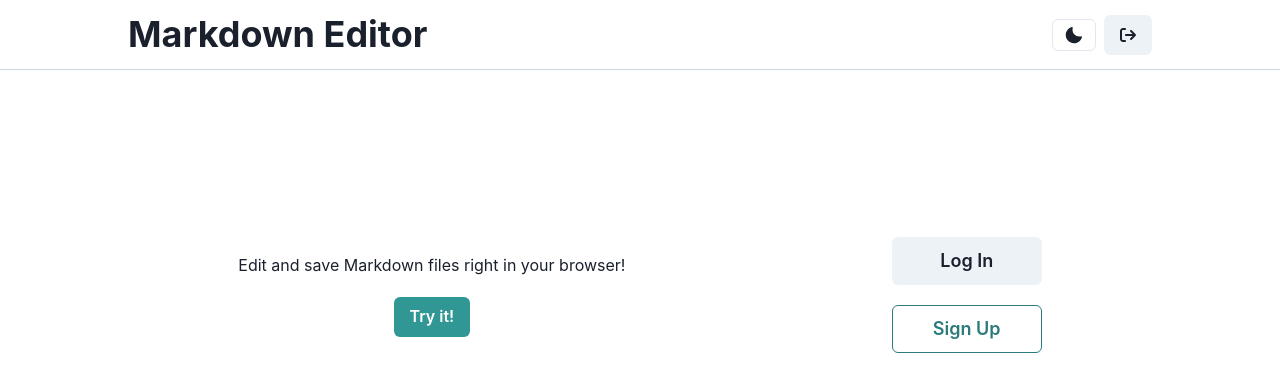
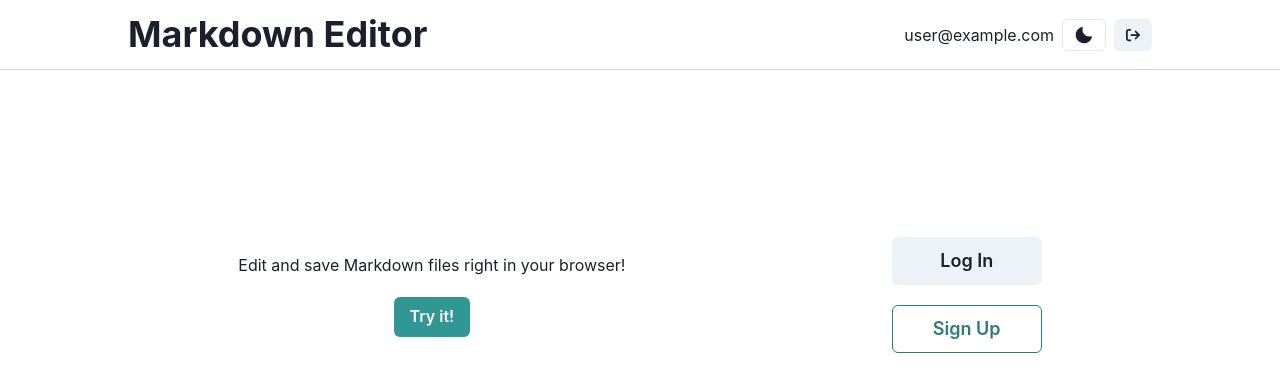
Before and after one commit to nronzel/markdown-editor, a React (Vite) app: page / in a window 1280 px wide. Shown: the top 392 px of the page. Built offline with nearby package versions, Linux system fonts and the light colour scheme; no server answers; sample sign-in values are in the browser's storage.

Commit message:
add: tooltip

```diff
--- a/src/components/Header.jsx
+++ b/src/components/Header.jsx
@@ -1,8 +1,10 @@
 import {
+  Text,
   Button,
   Flex,
   HStack,
   Heading,
+  Tooltip,
   useColorModeValue,
 } from "@chakra-ui/react";
 import React from "react";
@@ -41,11 +43,18 @@ const Header = () => {
           <NavLink to="/">Markdown Editor</NavLink>
         </Heading>
         <HStack>
+          {currentUser?.isAnonymous ? (
+            <Text>Anonymous</Text>
+          ) : currentUser?.email ? (
+            <Text>{currentUser.email}</Text>
+          ) : null}
           <ThemeSwitcher />
           {currentUser ? (
-            <Button onClick={logOut}>
-              <FontAwesomeIcon icon={faArrowRightFromBracket} />
-            </Button>
+            <Tooltip label="logout">
+              <Button size="sm" onClick={logOut}>
+                <FontAwesomeIcon icon={faArrowRightFromBracket} />
+              </Button>
+            </Tooltip>
           ) : (
             ""
           )}
```
